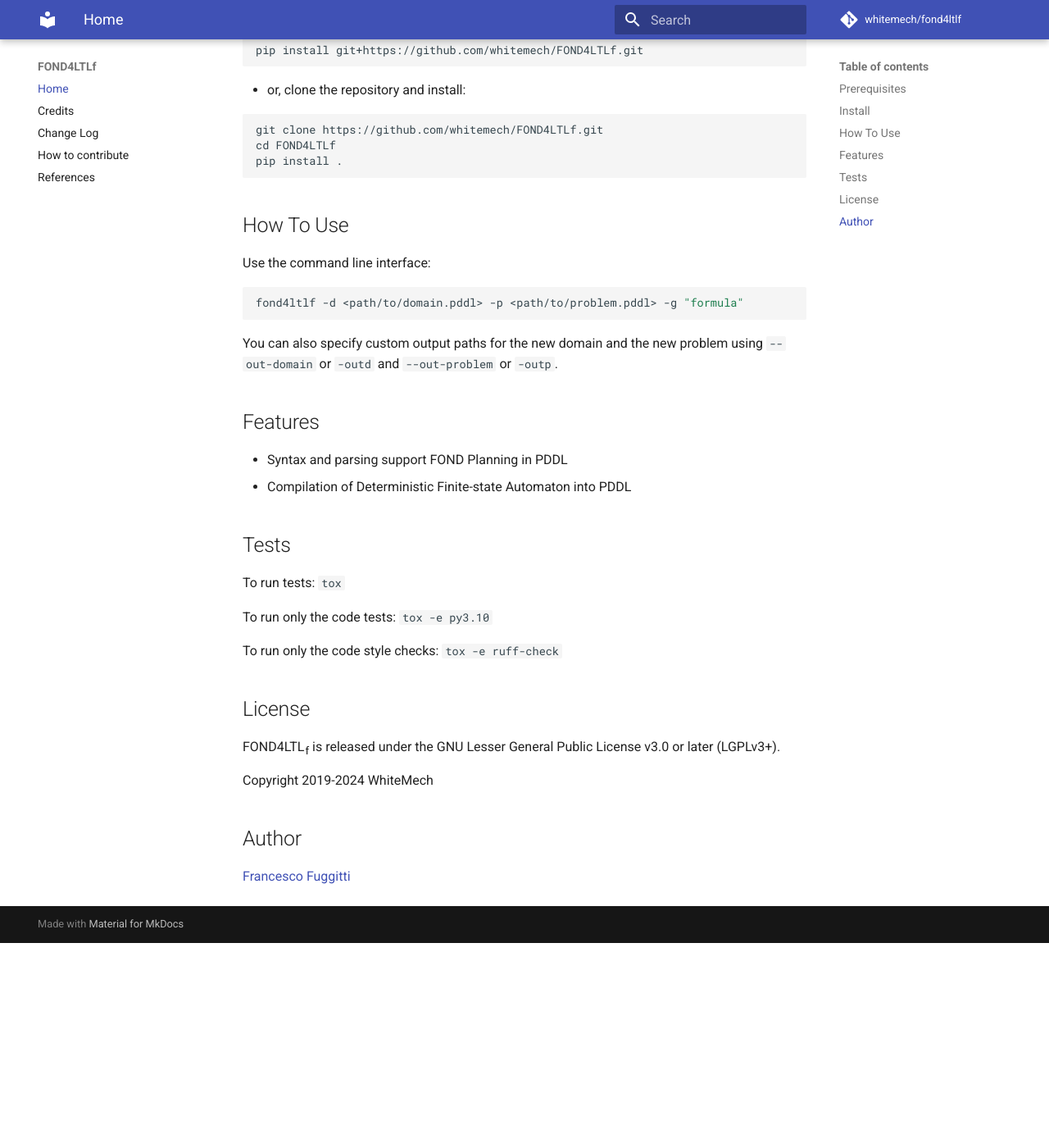
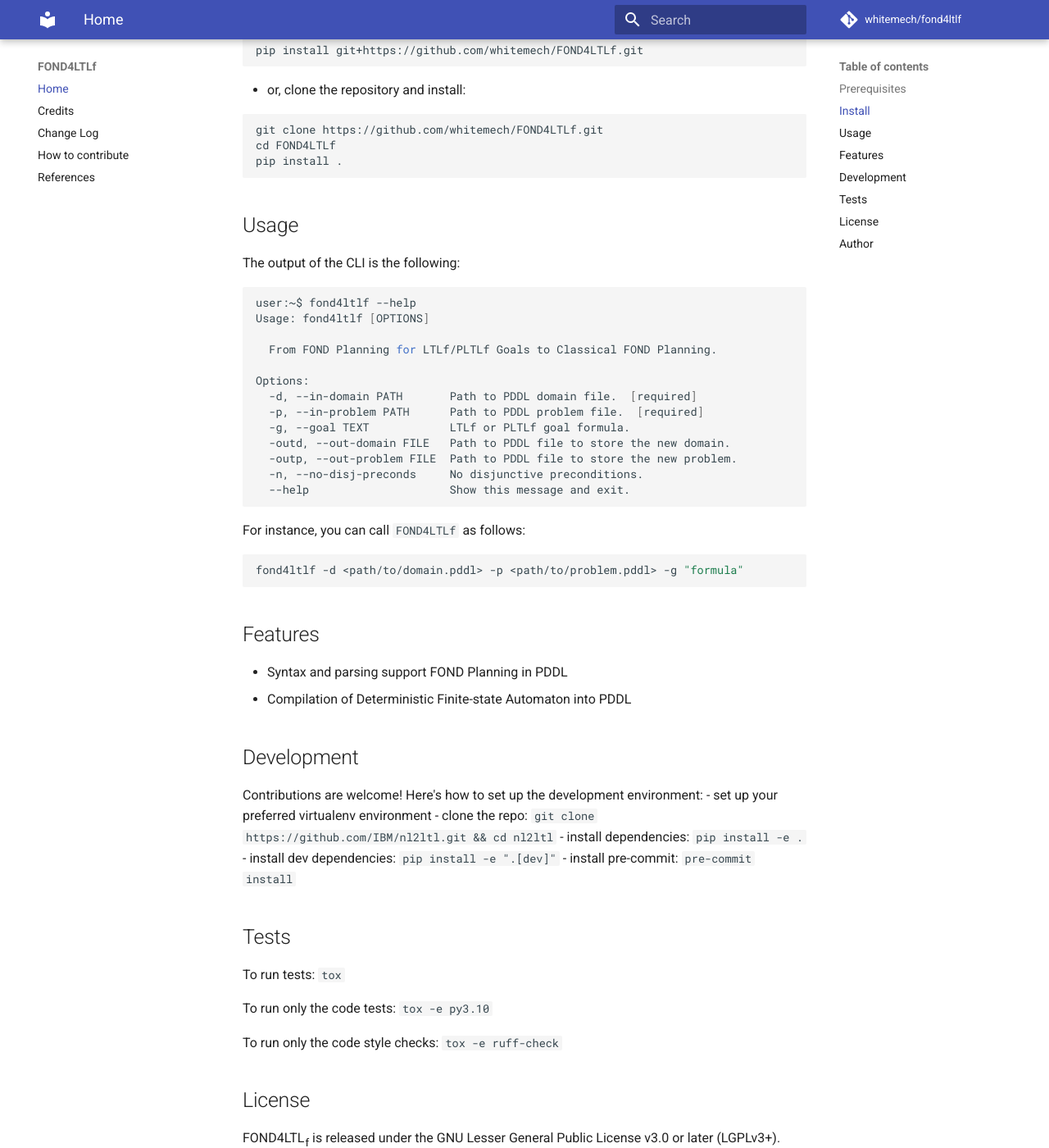
Before and after one commit to whitemech/FOND4LTLf, an MkDocs documentation site: the page built from docs/index.md, in a window 1280 px wide and 1400 px high, scrolled down 747 px. Shown: the whole window at 82% size. Built offline with MkDocs 1.6.1 and Material for MkDocs 9.7.7, drawn with Linux system fonts in a browser that asks for light colours; comment, search, counter and statistics services are not loaded; before the commit the page ends 1897 px from its top, so only the background shows below that.

Commit message:
update README and make new release

````diff
--- a/README.md
+++ b/README.md
@@ -58,21 +58,45 @@
 pip install .
 ```
 
-## How To Use
+## Usage
 
-Use the command line interface:
+The output of the CLI is the following:
+
+```bash
+user:~$ fond4ltlf --help
+Usage: fond4ltlf [OPTIONS]
+
+  From FOND Planning for LTLf/PLTLf Goals to Classical FOND Planning.
+
+Options:
+  -d, --in-domain PATH       Path to PDDL domain file.  [required]
+  -p, --in-problem PATH      Path to PDDL problem file.  [required]
+  -g, --goal TEXT            LTLf or PLTLf goal formula.
+  -outd, --out-domain FILE   Path to PDDL file to store the new domain.
+  -outp, --out-problem FILE  Path to PDDL file to store the new problem.
+  -n, --no-disj-preconds     No disjunctive preconditions.
+  --help                     Show this message and exit.
+```
+
+For instance, you can call `FOND4LTLf` as follows:
 
 ```bash
 fond4ltlf -d <path/to/domain.pddl> -p <path/to/problem.pddl> -g "formula"
 ```
 
-You can also specify custom output paths for the new domain and the new problem using `--out-domain` or `-outd`
-and `--out-problem` or `-outp`.
-
 ## Features
 
 * Syntax and parsing support FOND Planning in PDDL
 * Compilation of Deterministic Finite-state Automaton into PDDL
+
+## Development
+
+Contributions are welcome! Here's how to set up the development environment:
+- set up your preferred virtualenv environment
+- clone the repo: `git clone https://github.com/IBM/nl2ltl.git && cd nl2ltl`
+- install dependencies: `pip install -e .`
+- install dev dependencies: `pip install -e ".[dev]"`
+- install pre-commit: `pre-commit install`
 
 ## Tests
 
--- a/pyproject.toml
+++ b/pyproject.toml
@@ -1,6 +1,6 @@
 [project]
 name = "fond4ltlf"
-version = "0.0.3"
+version = "0.0.4"
 license = {file = "LICENSE"}
 authors = [
     { name = "Francesco Fuggitti", email = "francesco.fuggitti@gmail.com" },
````
Also changed, not shown: HISTORY.md (+6 -0 lines).
